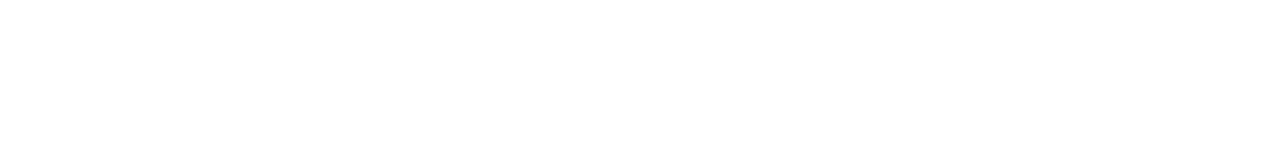
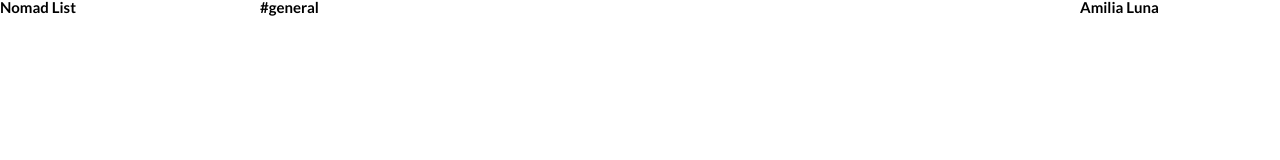
Before and after one commit to NikitaVirachev/desktop-chat, a plain HTML site: page index.html in a window 1280 px wide. Drawn offline with Linux system fonts and the light colour scheme.

Commit message:
feat: made a sketch of layout

```diff
--- a/css/general.css
+++ b/css/general.css
@@ -16,3 +16,11 @@ body {
   line-height: 1;
   font-weight: 400;
 }
+
+.chat-app {
+  max-width: 100vw;
+  height: 100vh;
+
+  display: grid;
+  grid-template-columns: auto 1fr auto;
+}
--- a/css/style.css
+++ b/css/style.css
@@ -0,0 +1,15 @@
+/**************************/
+/* NOMAD LIST */
+/**************************/
+
+.nomad-list {
+  width: 26rem;
+}
+
+/**************************/
+/* PROFILE */
+/**************************/
+
+.profile {
+  width: 20rem;
+}
--- a/index.html
+++ b/index.html
@@ -17,5 +17,23 @@
 
     <title>Chat Desktop</title>
   </head>
-  <body></body>
+  <body>
+    <main class="chat-app">
+      <article class="nomad-list">
+        <h1>Nomad List</h1>
+        <section class="channels-section">
+          <nav class="channels"></nav>
+        </section>
+        <section class="friends-section">
+          <nav class="friends"></nav>
+        </section>
+      </article>
+      <article class="chat">
+        <h2>#general</h2>
+      </article>
+      <aside class="profile">
+        <h2>Amilia Luna</h2>
+      </aside>
+    </main>
+  </body>
 </html>
```
